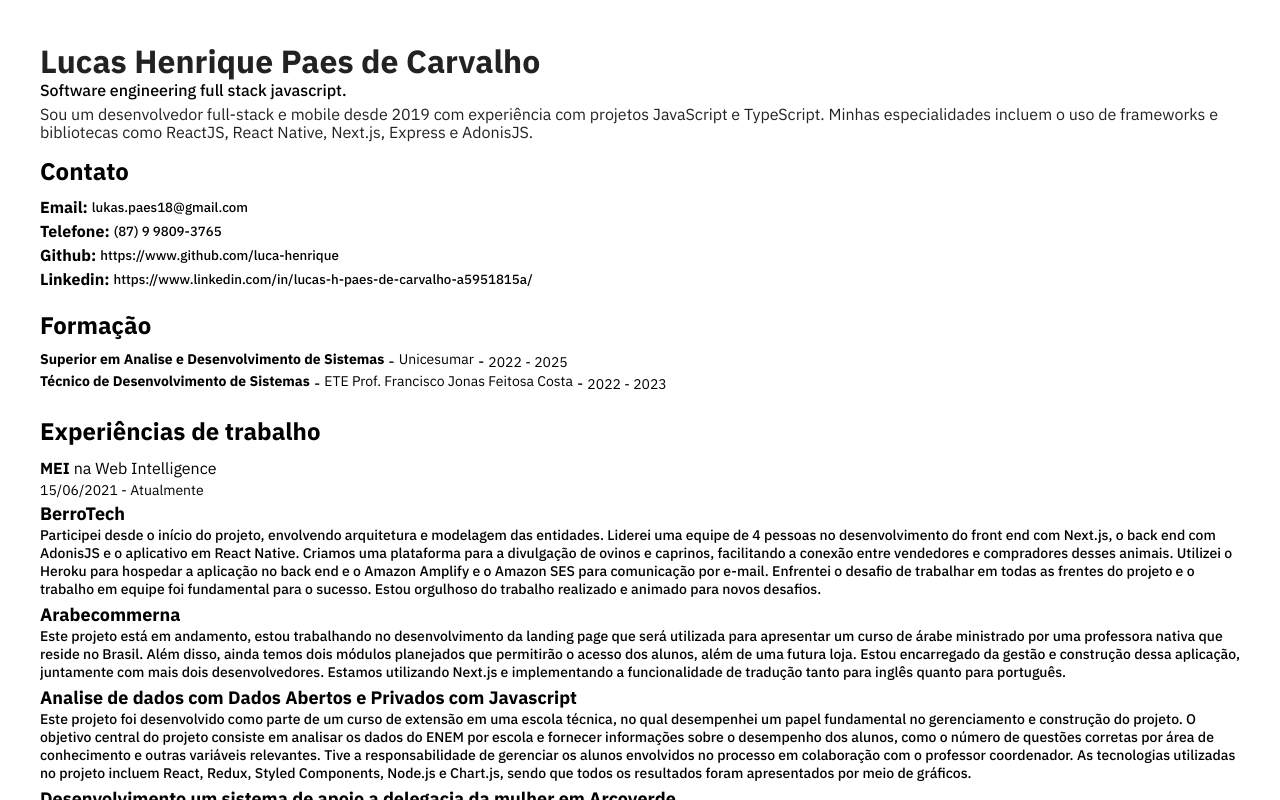
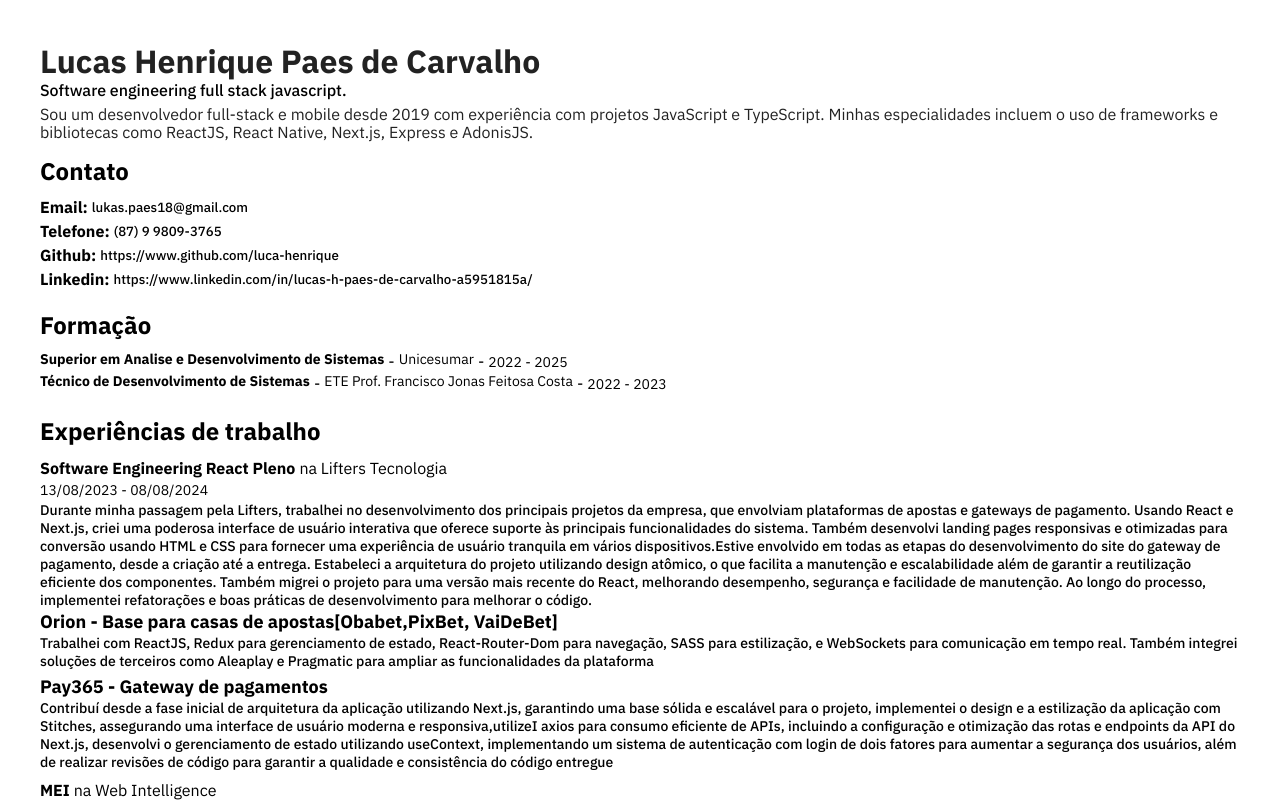
Before and after one commit to luca-henrique/curriculum, a React (Create React App) app: page / in a window 1280 px wide. Shown: the top 800 px of the page. Built offline with nearby package versions, Linux system fonts and the light colour scheme.

Commit message:
update curriculo

```diff
--- a/src/common/experience.js
+++ b/src/common/experience.js
@@ -1,4 +1,26 @@
 export const experience = [
+  {
+    enterprise: 'Lifters Tecnologia',
+    role: 'Software Engineering React Pleno',
+    dateStart: '13/08/2023',
+    dateEnd: '08/08/2024',
+    description:
+      'Durante minha passagem pela Lifters, trabalhei no desenvolvimento dos principais projetos da empresa, que envolviam plataformas de apostas e gateways de pagamento. Usando React e Next.js, criei uma poderosa interface de usuário interativa que oferece suporte às principais funcionalidades do sistema. Também desenvolvi landing pages responsivas e otimizadas para conversão usando HTML e CSS para fornecer uma experiência de usuário tranquila em vários dispositivos.Estive envolvido em todas as etapas do desenvolvimento do site do gateway de pagamento, desde a criação até a entrega. Estabeleci a arquitetura do projeto utilizando design atômico, o que facilita a manutenção e escalabilidade além de garantir a reutilização eficiente dos componentes. Também migrei o projeto para uma versão mais recente do React, melhorando desempenho, segurança e facilidade de manutenção. Ao longo do processo, implementei refatorações e boas práticas de desenvolvimento para melhorar o código.',
+    projects: [
+      {
+        name: 'Orion - Base para casas de apostas[Obabet,PixBet, VaiDeBet]',
+        description:
+          'Trabalhei com ReactJS, Redux para gerenciamento de estado, React-Router-Dom para navegação, SASS para estilização, e WebSockets para comunicação em tempo real. Também integrei soluções de terceiros como Aleaplay e Pragmatic para ampliar as funcionalidades da plataforma',
+        link: '',
+      },
+      {
+        name: 'Pay365 - Gateway de pagamentos',
+        description:
+          'Contribuí desde a fase inicial de arquitetura da aplicação utilizando Next.js, garantindo uma base sólida e escalável para o projeto, implementei o design e a estilização da aplicação com Stitches, assegurando uma interface de usuário moderna e responsiva,utilizeI axios para consumo eficiente de APIs, incluindo a configuração e otimização das rotas e endpoints da API do Next.js, desenvolvi o gerenciamento de estado utilizando useContext, implementando um sistema de autenticação com login de dois fatores para aumentar a segurança dos usuários, além de realizar revisões de código para garantir a qualidade e consistência do código entregue',
+        link: '',
+      },
+    ],
+  },
   {
     dateStart: '15/06/2021',
     dateEnd: 'Atualmente',
--- a/src/components/molecules/ExperienceItem/index.jsx
+++ b/src/components/molecules/ExperienceItem/index.jsx
@@ -14,7 +14,7 @@ export const JobInformationContainer = styled.section`
   gap: 4px;
 `;
 
-const ExperienceItem = ({item}) => {
+const ExperienceItem = ({ item }) => {
   return (
     <>
       <JobInformationContainer>
@@ -24,14 +24,15 @@ const ExperienceItem = ({item}) => {
       <Date>
         {item.dateStart} - {item.dateEnd}
       </Date>
-      <div style={{marginBottom: '4px'}} />
+      <ProjectDescription>{item.description}</ProjectDescription>
+      <div style={{ marginBottom: '4px' }} />
       {item.projects.map((project) => {
         return (
           <>
             <ProjectName>{project.name}</ProjectName>
-            <div style={{marginBottom: '4px'}} />
+            <div style={{ marginBottom: '4px' }} />
             <ProjectDescription>{project.description}</ProjectDescription>
-            <div style={{marginBottom: '8px'}} />
+            <div style={{ marginBottom: '8px' }} />
           </>
         );
       })}
```
Also changed, not shown: 1 other file (tests, documents, lock files or other folders).
